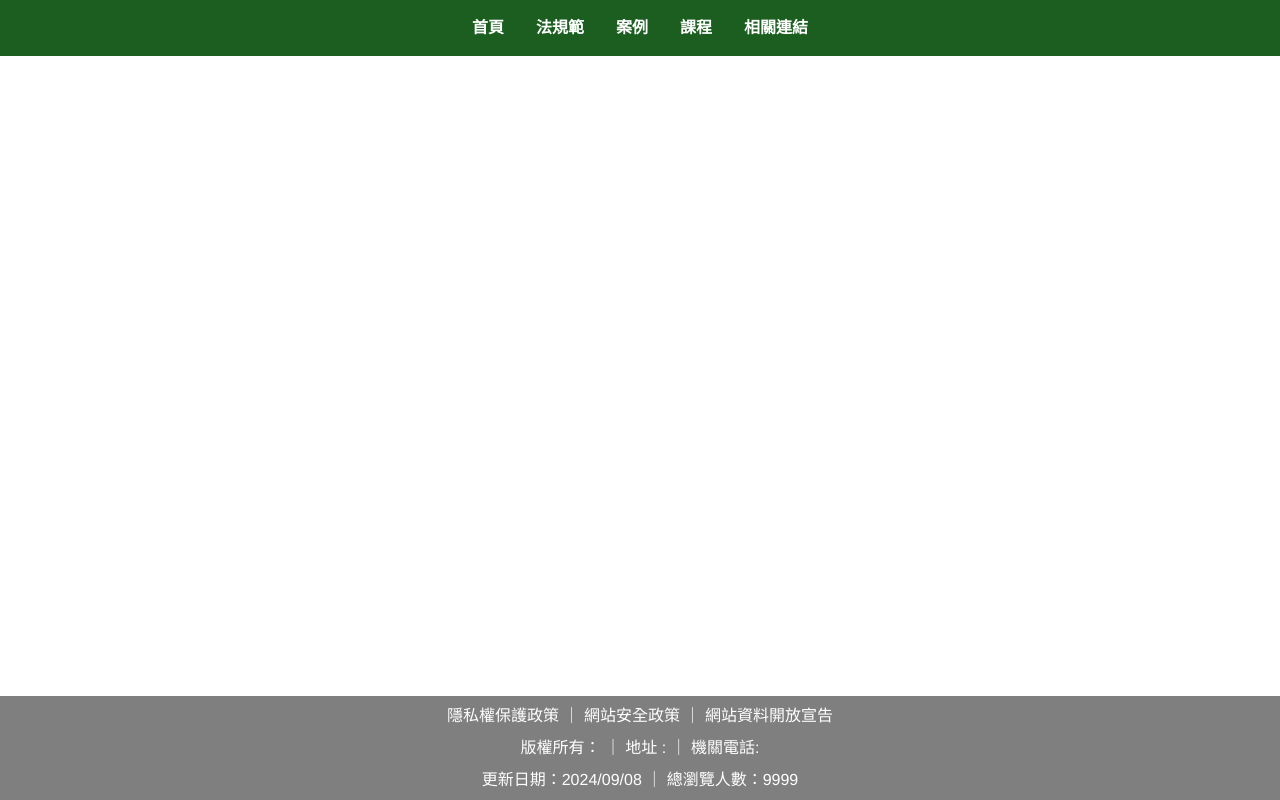
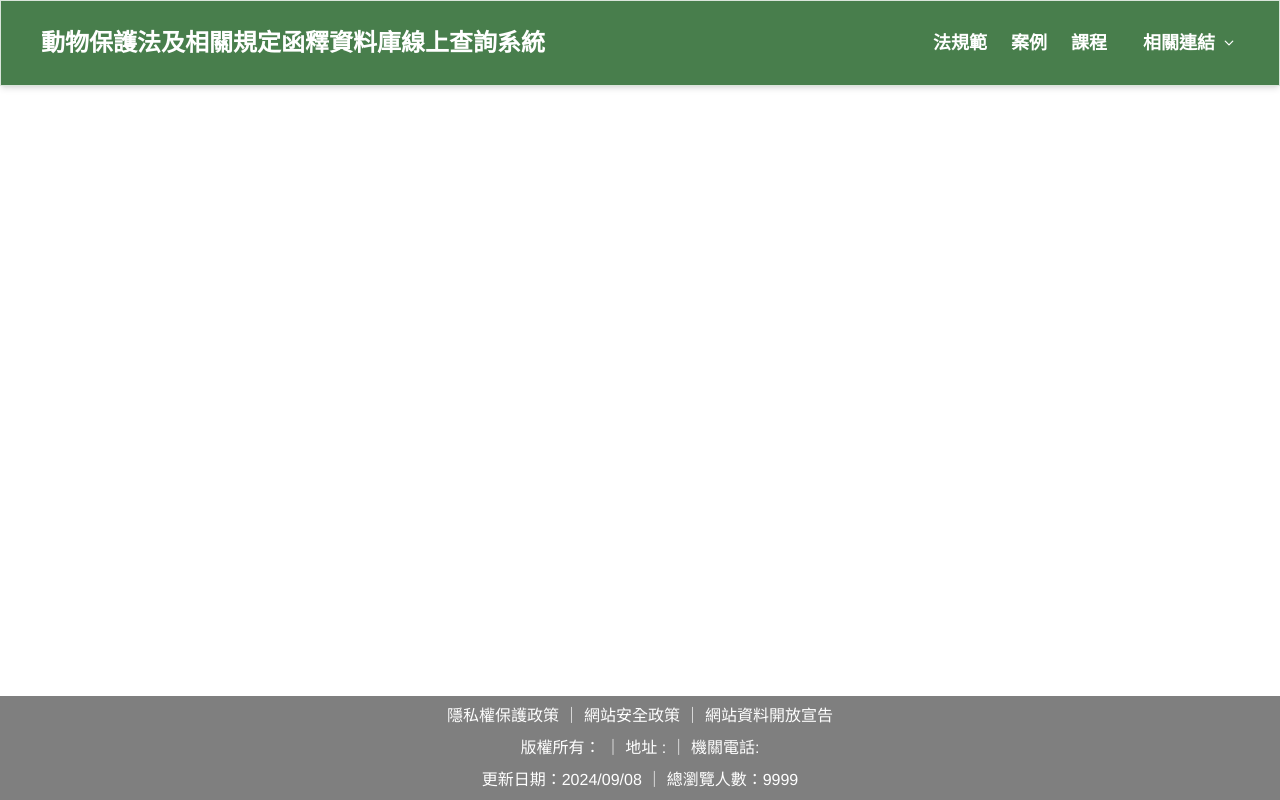
Before and after one commit to Bing-Xuan-Lu/AnimalLaw, a Next.js app: page /lawspec in a window 1280 px wide. Built offline with nearby package versions, Linux system fonts and the light colour scheme.

Commit message:
navbar 依照MUI規範調整

```diff
--- a/src/app/cases/page.js
+++ b/src/app/cases/page.js
@@ -1,12 +1,12 @@
 import Image from "next/image";
 import React, { useMemo } from "react";
-import Navbar from "@/components/Navbar";
+import LawNavbar from "@/components/LawNavbar";
 
 export default function Home() {
   return (
     <section className="min-h-screen bg-white dark:bg-white-100">
       <div className="bg-white dark:bg-gray-800">
-        <Navbar />
+        <LawNavbar />
         <div className="flex flex-row mt-4">
           <p></p>
         </div>
--- a/src/app/courses/page.js
+++ b/src/app/courses/page.js
@@ -1,12 +1,12 @@
 import Image from "next/image";
 import React, { useMemo } from "react";
-import Navbar from "@/components/Navbar";
+import LawNavbar from "@/components/LawNavbar";
 
 export default function Home() {
   return (
     <section className="min-h-screen bg-white dark:bg-white-100">
       <div className="bg-white dark:bg-gray-800">
-        <Navbar />
+        <LawNavbar />
         <div className="flex flex-row mt-4">
           <p></p>
         </div>
--- a/src/app/lawspec/page.js
+++ b/src/app/lawspec/page.js
@@ -1,12 +1,12 @@
 import Image from "next/image";
 import React, { useMemo } from "react";
-import Navbar from "@/components/Navbar";
+import LawNavbar from "@/components/LawNavbar";
 
 export default function Home() {
   return (
     <section className="min-h-screen bg-white dark:bg-white-100">
       <div className="bg-white dark:bg-gray-800">
-        <Navbar />
+        <LawNavbar />
         <div className="flex flex-row mt-4">
           <p></p>
         </div>
--- a/src/app/page.js
+++ b/src/app/page.js
@@ -80,9 +80,11 @@ export default function Home() {
               </Link>
             </div>
             <div className="flex-shrink-0 w-full md:w-1/4">
+            <Link href="/cases">
               <Button className="w-full text-lg bg-green-500 text-white py-3 font-bold hover:bg-green-600 rounded-lg">
                 案例查詢
               </Button>
+              </Link>
             </div>
             <div className="flex-shrink-0 w-full md:w-1/4">
               <Button className="w-full text-lg bg-teal-600 text-white py-3 font-bold hover:bg-blue-500 rounded-lg">
--- /dev/null
+++ b/src/components/LawNavbar.js
@@ -0,0 +1,154 @@
+"use client";
+
+import { useState } from "react";
+import {
+  Navbar,
+  Typography,
+  IconButton,
+  Collapse,
+  Menu,
+  MenuHandler,
+  MenuList,
+  MenuItem,
+  ListItem,
+  Button,
+} from "@material-tailwind/react";
+import Link from "next/link";
+import {
+  Bars3Icon,
+  XMarkIcon,
+  ChevronUpIcon,
+  ChevronDownIcon,
+} from "@heroicons/react/24/outline";
+
+function LawNavbar() {
+  const [openNav, setOpenNav] = useState(false);
+
+  function NavList() {
+    const [isMenuOpen, setIsMenuOpen] = useState(false);
+    const [isMobileMenuOpen, setIsMobileMenuOpen] = useState(false);
+    return (
+      <ul className="flex flex-col gap-2 lg:flex-row lg:items-center lg:gap-6 justify-center">
+        <li>
+          <Link href="/lawspec" passHref>
+            <Typography className="text-white font-bold text-lg hover:text-gray-300 cursor-pointer">
+              法規範
+            </Typography>
+          </Link>
+        </li>
+        <li>
+          <Link href="/cases" passHref>
+            <Typography className="text-white font-bold text-lg hover:text-gray-300 cursor-pointer">
+              案例
+            </Typography>
+          </Link>
+        </li>
+        <li>
+          <Link href="/courses" passHref>
+            <Typography className="text-white font-bold text-lg hover:text-gray-300 cursor-pointer">
+              課程
+            </Typography>
+          </Link>
+        </li>
+        {/* 相關連結 Dropdown */}
+        <li>
+          <Menu
+            open={isMenuOpen}
+            handler={setIsMenuOpen}
+            placement="bottom"
+            allowHover
+          >
+            <MenuHandler className="flex items-center cursor-pointer">
+              <ListItem
+                className="flex flex-grow items-center py-2"
+                selected={isMenuOpen || isMobileMenuOpen}
+                onClick={() => setIsMobileMenuOpen((cur) => !cur)}
+              >
+                <Typography className="text-white font-bold text-lg cursor-pointer pr-2">
+                  相關連結
+                </Typography>
+                <ChevronDownIcon
+                  strokeWidth={2.5}
+                  className={`hidden h-3 w-3 transition-transform lg:block ${
+                    isMenuOpen ? "rotate-180" : ""
+                  }`}
+                />
+                <ChevronDownIcon
+                  strokeWidth={2.5}
+                  className={`block h-3 w-3 transition-transform lg:hidden ${
+                    isMobileMenuOpen ? "rotate-180" : ""
+                  }`}
+                />
+              </ListItem>
+            </MenuHandler>
+            <MenuList className="bg-white text-black py-2 mt-2 rounded shadow-lg w-64">
+              <MenuItem>
+                <Link
+                  href="https://animal.moa.gov.tw/"
+                  target="_blank"
+                  rel="noopener noreferrer"
+                  className="block px-4 py-2 hover:bg-gray-200"
+                >
+                  動物保護資訊網
+                </Link>
+              </MenuItem>
+              <MenuItem>
+                <Link
+                  href="https://www.pet.gov.tw/AnimalApp/AnnounceMent_Announce.aspx"
+                  target="_blank"
+                  rel="noopener noreferrer"
+                  className="block px-4 py-2 hover:bg-gray-200"
+                >
+                  全國動物收容管理系統
+                </Link>
+              </MenuItem>
+            </MenuList>
+          </Menu>
+        </li>
+      </ul>
+    );
+  }
+
+  return (
+    <Navbar className="bg-green-900 sticky top-0 z-10 h-max max-w-full rounded-none px-4 py-2 lg:px-8 lg:py-4">
+      <div className="flex items-center justify-between text-white">
+        {/* 左側 - 首頁連結 */}
+        <Typography
+          as={Link}
+          href="/"
+          variant="h5"
+          className="mr-4 cursor-pointer py-1.5 lg:ml-2 text-2xl"
+        >
+          動物保護法及相關規定函釋資料庫線上查詢系統
+        </Typography>
+
+        {/* 中間的導航連結 */}
+        <div className="hidden lg:block">
+          <NavList />
+        </div>
+
+        {/* 手機版的導航開關按鈕 */}
+        <IconButton
+          variant="text"
+          color="white"
+          className="lg:hidden"
+          onClick={() => setOpenNav(!openNav)}
+          aria-label="Toggle navigation"
+        >
+          {openNav ? (
+            <XMarkIcon className="h-6 w-6" strokeWidth={2} />
+          ) : (
+            <Bars3Icon className="h-6 w-6" strokeWidth={2} />
+          )}
+        </IconButton>
+      </div>
+
+      {/* 手機版的折疊導航 */}
+      <Collapse open={openNav}>
+        <NavList />
+      </Collapse>
+    </Navbar>
+  );
+}
+
+export default LawNavbar;
--- a/src/components/Navbar.js
+++ /dev/null
@@ -1,81 +0,0 @@
-"use client"; // 這是必要的，因為我們將使用客戶端 Hook
-
-import Link from "next/link";
-import { usePathname } from "next/navigation";
-import React, { useState } from "react";
-
-const Navbar = () => {
-  const pathname = usePathname();
-
-  const [dropdownOpen, setDropdownOpen] = useState(false);
-
-  // 如果當前路由是首頁，則不顯示 Navbar
-  if (pathname === "/") {
-    return null;
-  }
-
-  return (
-    <nav className="bg-green-900 p-4">
-    <ul className="flex justify-center space-x-8">
-      <li>
-        <Link href="/" className="text-white font-bold hover:text-gray-300">
-          首頁
-        </Link>
-      </li>
-      <li>
-        <Link href="/lawspec" className="text-white font-bold hover:text-gray-300">
-          法規範
-        </Link>
-      </li>
-      <li>
-        <Link href="/cases" className="text-white font-bold hover:text-gray-300">
-          案例
-        </Link>
-      </li>
-      <li>
-        <Link href="/courses" className="text-white font-bold hover:text-gray-300">
-          課程
-        </Link>
-      </li>
-      {/* 相關連結 Dropdown */}
-      <li
-        className="relative group"
-        onMouseEnter={() => setDropdownOpen(true)}
-      >
-        <button className="text-white font-bold hover:text-gray-300 focus:outline-none">
-          相關連結
-        </button>
-        {/* Dropdown Menu */}
-        <ul onMouseOut={() => setDropdownOpen(false)}
-          className={`absolute mt-2 bg-white text-black py-2 rounded shadow-lg w-48 transition-opacity duration-300 ${
-            dropdownOpen ? 'opacity-100' : 'opacity-0 pointer-events-none'
-          } group-hover:opacity-100 group-hover:pointer-events-auto`}
-        >
-          <li>
-            <a
-              className="block px-4 py-2 hover:bg-gray-200"
-              href="https://animal.moa.gov.tw/"
-              target="_blank"
-              rel="noopener noreferrer"
-            >
-              動物保護資訊網
-            </a>
-          </li>
-          <li>
-            <a
-              className="block px-4 py-2 hover:bg-gray-200"
-              href="https://www.pet.gov.tw/AnimalApp/AnnounceMent_Announce.aspx"
-              target="_blank"
-              rel="noopener noreferrer"
-            >
-              全國動物收容管理系統
-            </a>
-          </li>
-        </ul>
-      </li>
-    </ul>
-  </nav>
-  );
-};
-
-export default Navbar;
```
Also changed, not shown: src/app/keywords/page.js (+27 -10 lines).
